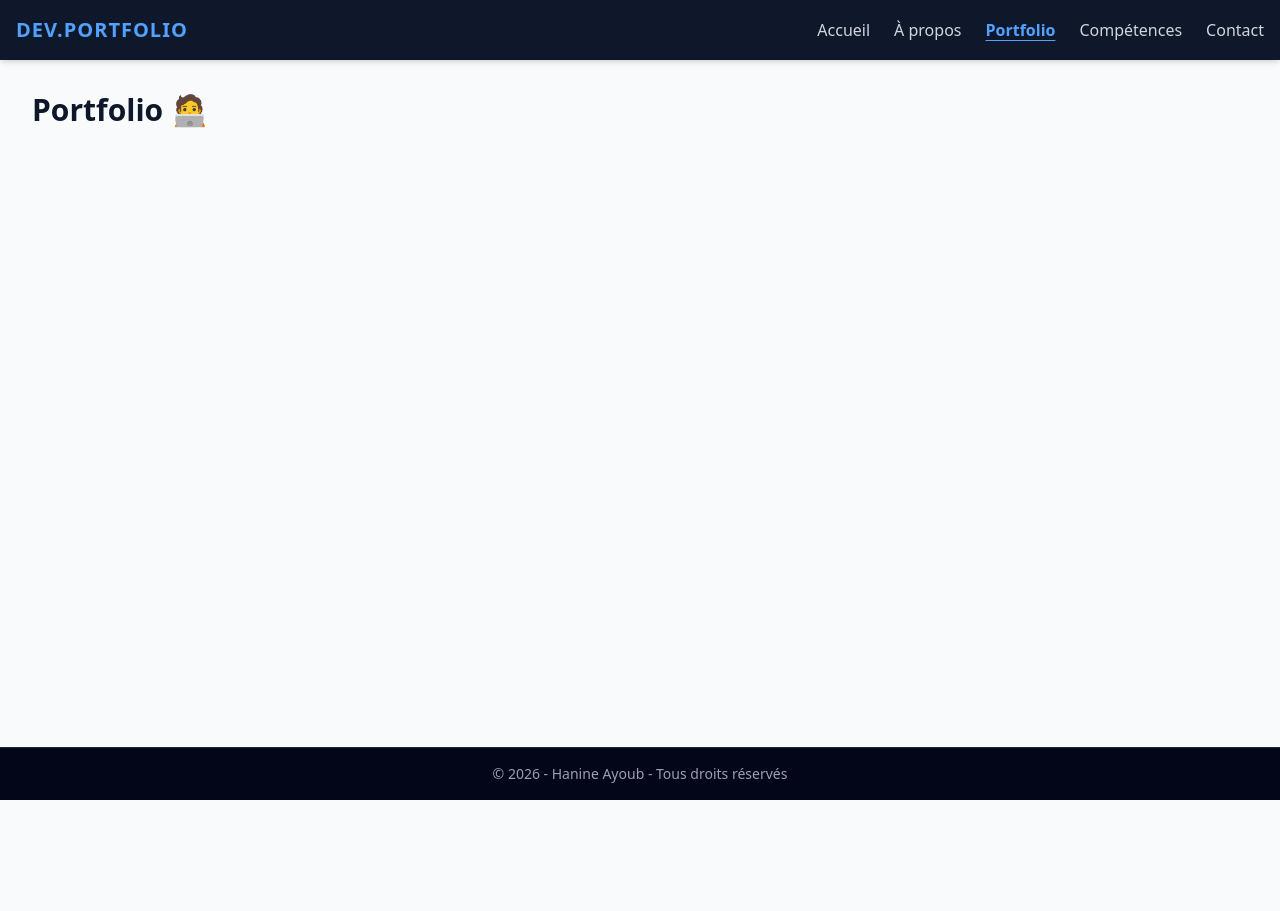
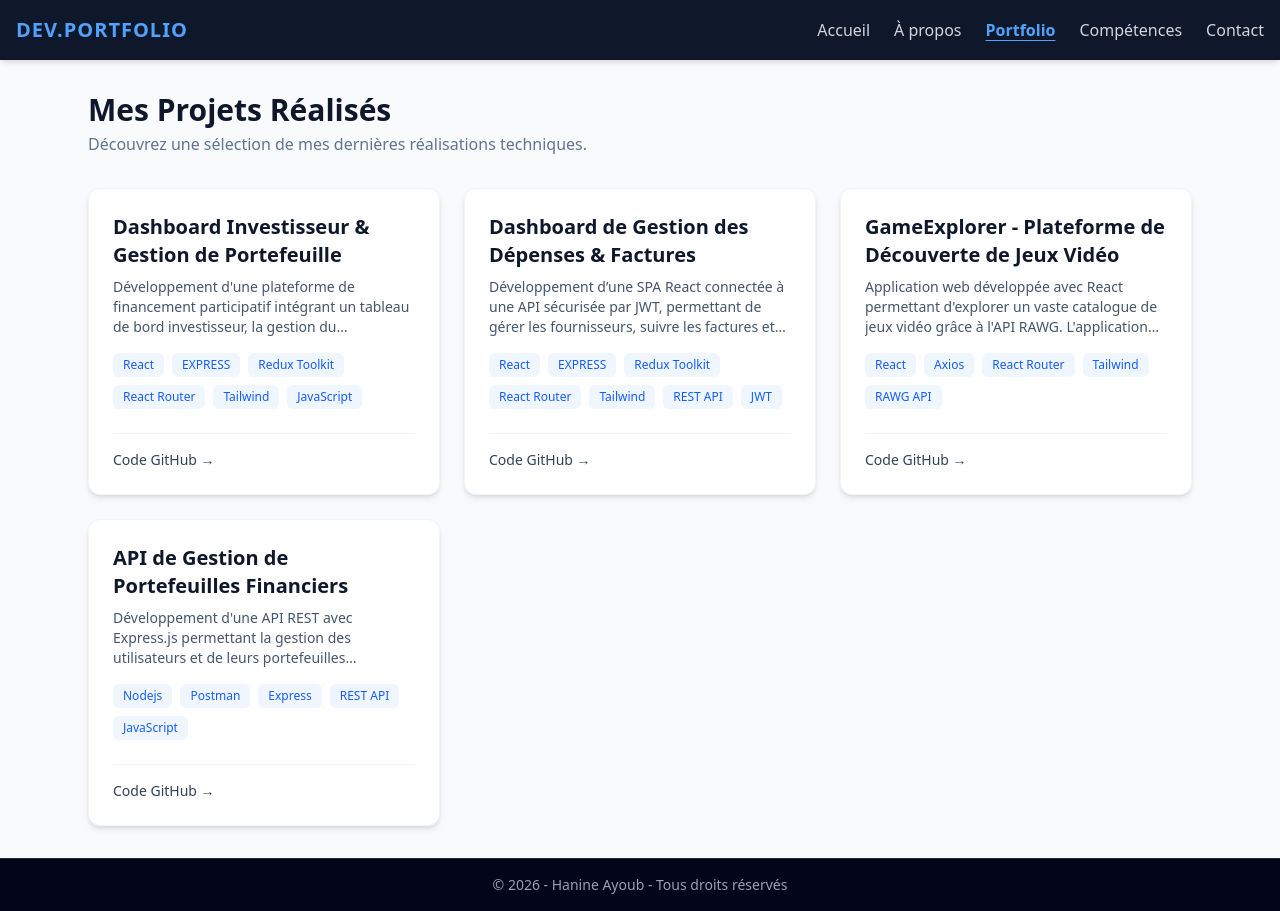
Before and after one commit to ayoubhanine/DevFolio-Portfolio-d-veloppeur, a Next.js app: page /portfolio in a window 1280 px wide. Before the commit the page ends 800 px from the top, so only its background shows below. Built offline with nearby package versions, Linux system fonts and the light colour scheme.

Commit message:
ajouter page du portfolio

```diff
--- a/app/page.tsx
+++ b/app/page.tsx
@@ -4,7 +4,7 @@ import ProjectCard from '@/components/ProjectCard';
 
 export default function Home() {
   // On ne prend que les 2 ou 3 premiers projets pour l'aperçu de la Home
-  const featuredProjects = projects.slice(0, 3);
+  const featuredProjects = projects.slice(0, 2);
 
   return (
     <div className="space-y-20 pb-16">
--- a/app/portfolio/page.tsx
+++ b/app/portfolio/page.tsx
@@ -1,8 +1,28 @@
+import ProjectCard from "@/components/ProjectCard"
+import Link from "next/link"
+import { projects } from "@/data/projects"
+export default function Portfolio(){
 
-export default function Portfolio(){
     return(
         <div className="container mx-auto p-8">
-            <h1 className="text-3xl font-bold">Portfolio 🧑‍💻</h1>
+            {/* 2. Aperçu des Projets */}
+      <section className="max-w-6xl mx-auto px-6">
+        <div className="flex flex-col md:flex-row justify-between items-start md:items-end mb-8 gap-4">
+          <div>
+            <h2 className="text-3xl font-bold text-slate-900">Mes Projets Réalisés</h2>
+            <p className="text-slate-500 mt-1">Découvrez une sélection de mes dernières réalisations techniques.</p>
+          </div>
+
         </div>
+
+        {/* Grille d'aperçu */}
+        <div className="grid grid-cols-1 md:grid-cols-2 lg:grid-cols-3 gap-6">
+          {projects.map((project) => (
+            <ProjectCard key={project.id} project={project} />
+          ))}
+        </div>
+      </section>
+    </div>
+
     )
 }
--- a/data/projects.ts
+++ b/data/projects.ts
@@ -24,5 +24,13 @@ export const projects: Project[] = [
     "Application web développée avec React permettant d'explorer un vaste catalogue de jeux vidéo grâce à l'API RAWG. L'application intègre la recherche, les filtres par genre, la pagination, les détails des jeux, les équipes de développement et les profils des créateurs avec une gestion complète des états asynchrones",
   stack: ["React", "Axios", "React Router", "Tailwind","RAWG API"],
     githubUrl: 'https://github.com/walid-olt/GXP.git',
+  },
+  {
+     id: '4',
+     title: "API de Gestion de Portefeuilles Financiers",
+  description:
+    "Développement d'une API REST avec Express.js permettant la gestion des utilisateurs et de leurs portefeuilles financiers. L'application intègre les opérations de dépôt et de retrait avec validation métier, gestion des erreurs, architecture MVC, middleware personnalisés et persistance des données",
+  stack: ["Nodejs", "Postman", " Express", "REST API","JavaScript"],
+    githubUrl: 'https://github.com/ayoubhanine/Digital-Wallet-API-avec-Express.js.git',
   }
 ];
```
